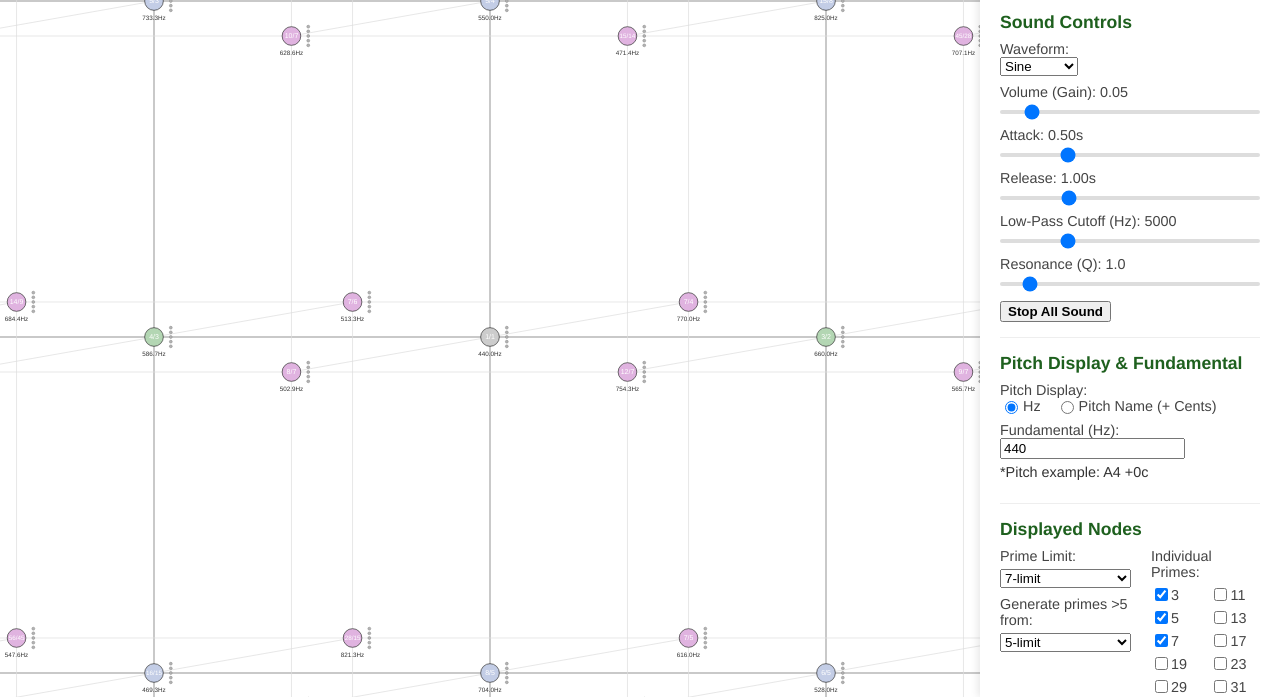
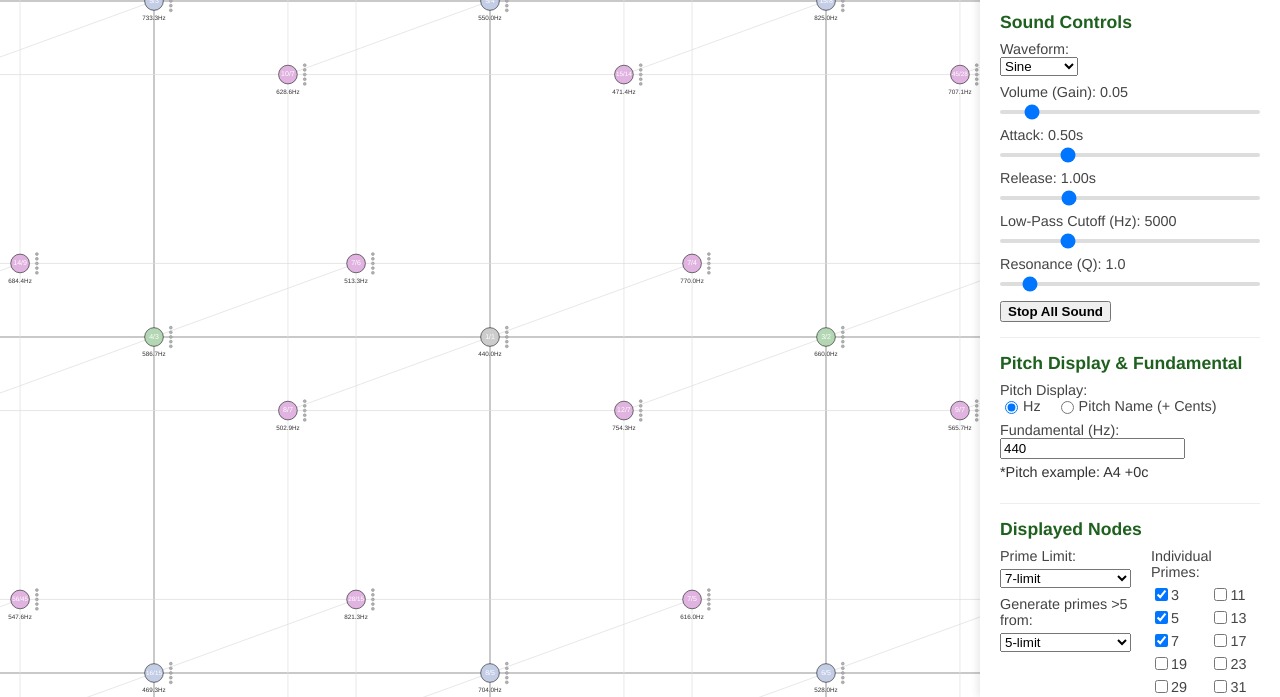
Before and after one commit to alexandergarsden/13-limit-Lattice, a plain HTML site: page index.html in a window 1280 px wide. Shown: the part 103-800 px from the top of the page. Drawn offline with Linux system fonts and the light colour scheme.

Commit message:
Update index.html
Improved vectors

```diff
--- a/index.html
+++ b/index.html
@@ -317,12 +317,23 @@
     const NODE_RADIUS = 20 * (2 / 3); const LABEL_Y_OFFSET = 25;
     const OCTAVE_MULTIPLIERS = [4, 2, 1, 0.5, 0.25];
     const OCTAVE_SELECTOR_X_OFFSET = 24; const OCTAVE_SELECTOR_Y_STEP = 10 * (2 / 3); const OCTAVE_SELECTOR_RADIUS = 2;
+
+    // **UPDATED**: Using your new vector geometry
     const P_VECTORS = (() => {
-        const rad=(d)=>d*Math.PI/180; const p=[7,11,13,17,19,23,29,31]; const lM=Math.log(p[0]); const lX=Math.log(p[p.length-1]);
-        const r={}; p.forEach(p=>{r[p]=0.4+(Math.log(p)-lM)/(lX-lM)*0.6;}); r[7]=0.60;
-        const v={ 7:{r:r[7],a:10}, 13:{r:r[13],a:17}, 19:{r:r[19],a:26}, 29:{r:r[29],a:35}, 11:{r:r[11],a:71}, 17:{r:r[17],a:63}, 23:{r:r[23],a:55}, 31:{r:r[31],a:82} };
-        const fV={3:{x:1,y:0},5:{x:0,y:1}}; for(const p in v){ const{r:R,a:A}=v[p]; fV[p]={x:R*Math.cos(rad(A)),y:R*Math.sin(rad(A))};}
-        return fV;
+        const rad = (deg) => deg * Math.PI / 180;
+        const vectors = {
+            7:  { r: 0.64, a: 20 }, 11: { r: 0.64, a: 70 },
+            13: { r: 0.70, a: 40 }, 17: { r: 0.17, a: 50 },
+            19: { r: 0.33, a: 30 }, 23: { r: 0.33, a: 60 },
+            29: { r: 0.25, a: 10 }, 31: { r: 0.25, a: 80 }
+        };
+
+        const finalVectors = { 3: { x: 1, y: 0 }, 5: { x: 0, y: 1 } };
+        for(const p in vectors) {
+            const { r, a } = vectors[p];
+            finalVectors[p] = { x: r * Math.cos(rad(a)), y: r * Math.sin(rad(a)) };
+        }
+        return finalVectors;
     })();
 
     /* 4. NODE GENERATION */
```
